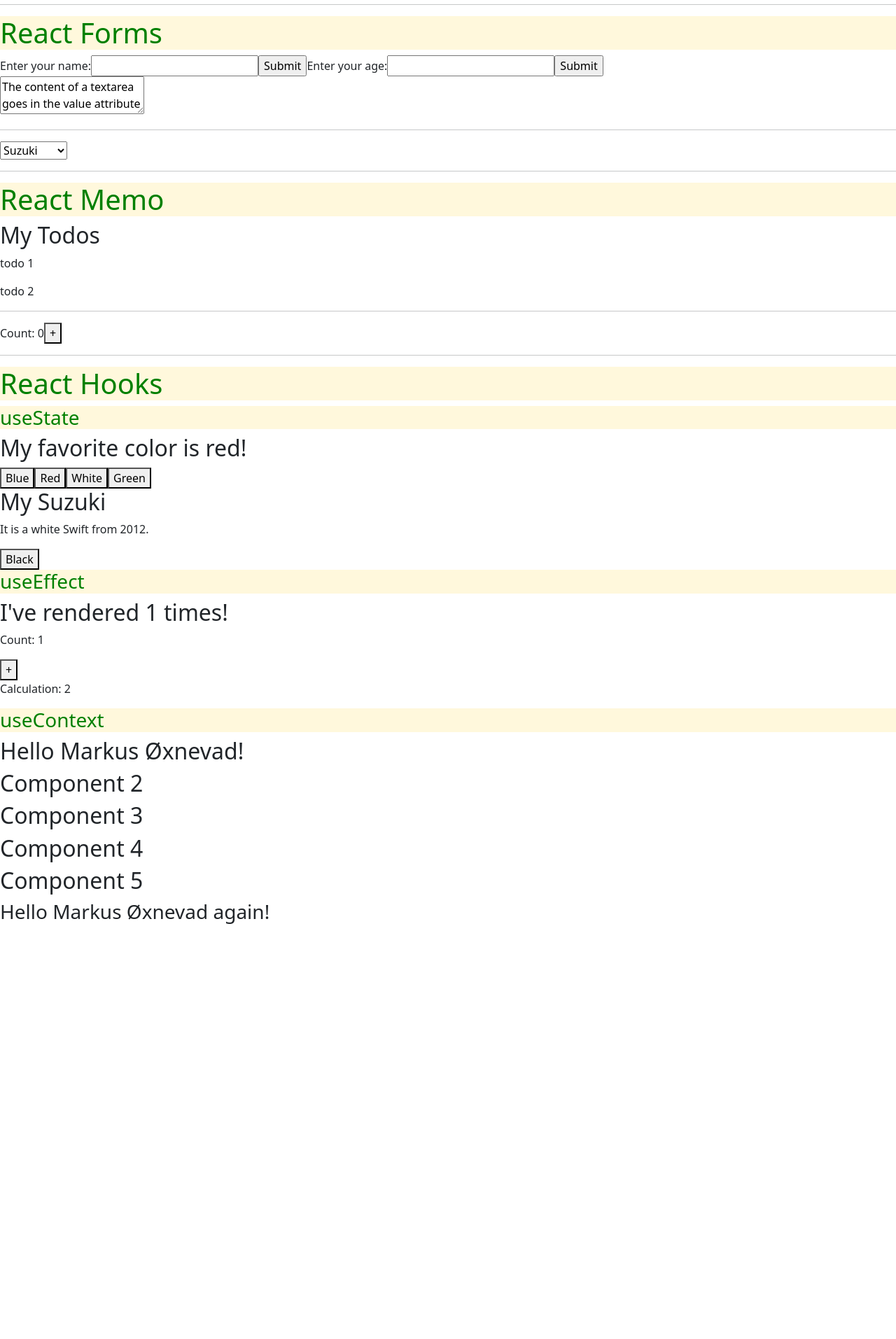
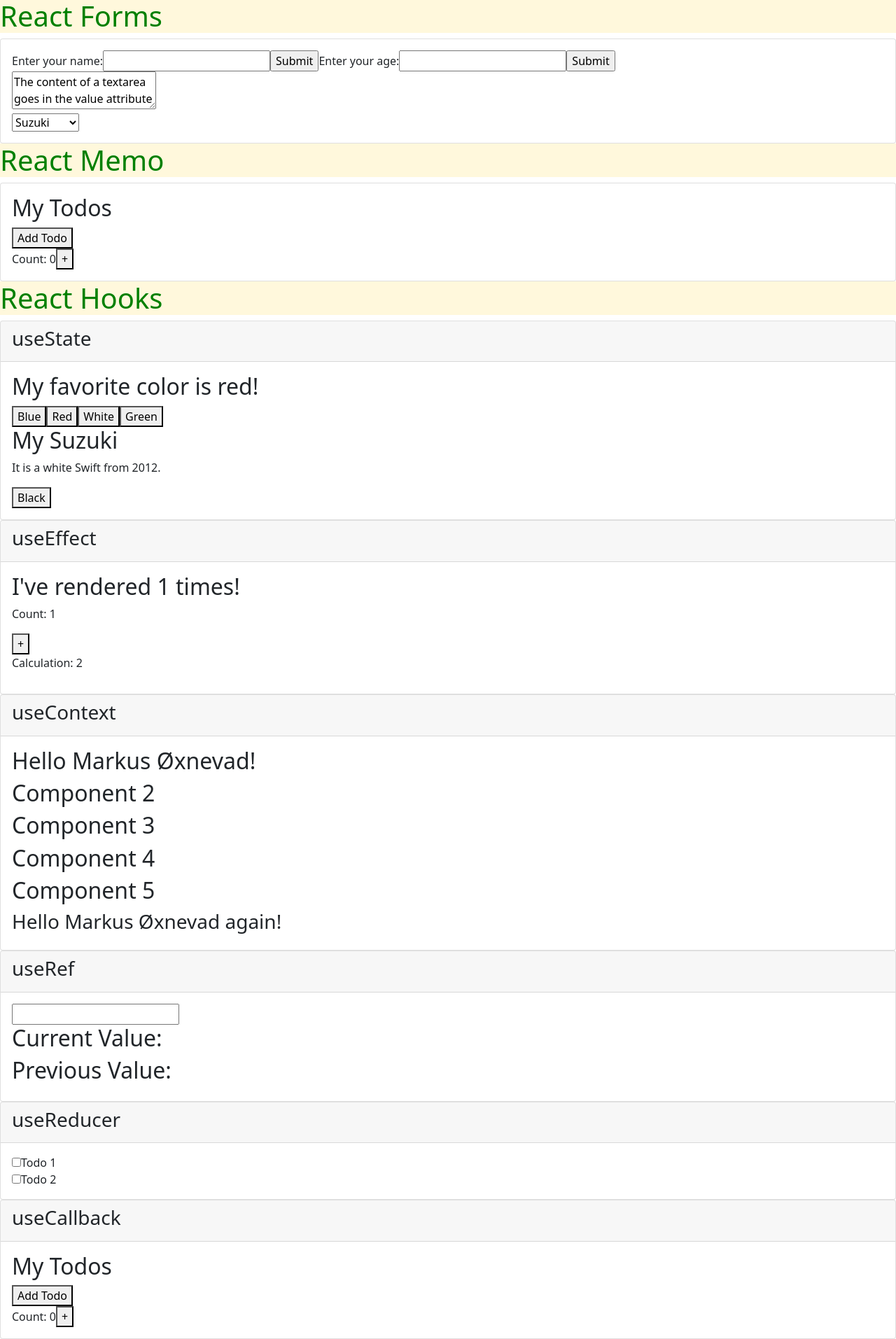
Before and after one commit to markusoxnevad1/LearningReact, a React (Create React App) app: page /learningreact in a window 1280 px wide. Shown: the part 615-2528 px from the top of the page at 70% size. Before the commit the page ends 1942 px from the top, so only its background shows below. Built offline with nearby package versions, Linux system fonts and the light colour scheme.

Commit message:
feat: added cards and new hook examples

```diff
--- a/src/App.scss
+++ b/src/App.scss
@@ -1,19 +1,18 @@
-$beige: #fff8dc;
-$green: green;
+$background: #fff8dc;
+$fontcolor: green;
 
 .backgroundstyling {
-    color: $green;
-    background-color: $beige;
+    color: $fontcolor;
+    background-color: $background;
     padding: 10px;
     font-family: sans-serif;
 }
 
 h1 {
-    color: $green;
-    background-color: $beige;
+    color: $fontcolor;
+    background-color: $background;
 }
 
 .subcategory {
-    color: $green;
-    background-color: $beige;
+    color: $fontcolor;
 }
--- a/src/LearningReact.js
+++ b/src/LearningReact.js
@@ -1,7 +1,8 @@
-import React, { createContext } from "react";
-import { useState, useEffect, useContext, useRef } from "react";
+import React, { createContext, useCallback } from "react";
+import { useState, useEffect, useContext, useRef, useReducer } from "react";
 import Todos from './Todos';
 import './App.scss';
+import { ListGroup, Card } from 'react-bootstrap';
 
 class Car extends React.Component {
     constructor(props) {
@@ -183,16 +184,19 @@ function MyFormDropdown() {
 
 const AppTodo = () => {
     const [count, setCount] = useState(0);
-    const [todos, setTodos] = useState(["todo 1", "todo 2"]);
+    const [todos, setTodos] = useState([]);
 
     const increment = () => {
         setCount((c) => c + 1);
     };
 
+    const addTodo = useCallback(() => {
+        setTodos((t) => [...t, "New Todo"]);
+    }, [todos]);
+
     return (
         <>
-            <Todos todos={todos} />
-            <hr />
+            <Todos todos={todos} addTodo={addTodo} />
             <div>
                 Count: {count}
                 <button onClick={increment}>+</button>
@@ -322,7 +326,77 @@ function Component5() {
 }
 
 function HooksUseRef() {
+    const [inputValue, setInputValue] = useState("");
+    const previousInputValue = useRef("");
 
+    useEffect(() => {
+        previousInputValue.current = inputValue;
+    }, [inputValue]);
+
+    return (
+        <>
+            <input
+                type="text"
+                value={inputValue}
+                onChange={(e) => setInputValue(e.target.value)}
+            />
+            <h2>Current Value: {inputValue}</h2>
+            <h2>Previous Value: {previousInputValue.current}</h2>
+            </>
+    )
+}
+
+const initialTodos = [
+    {
+        id: 1,
+        title: "Todo 1",
+        complete: false
+    },
+    {
+        id: 2,
+        title: "Todo 2",
+        complete: false
+    }
+];
+
+const reducer = (state, action) => {
+    switch (action.type) {
+        case "COMPLETE":
+            return state.map((todo) => {
+                if (todo.id === action.id) {
+                    return {...todo, complete: !todo.complete };
+                } else {
+                    return todo;
+                }
+            });
+        default:
+            return state;
+    }
+}
+
+function UseReducerTodos() {
+    const [todos, dispatch] = useReducer(reducer, initialTodos);
+
+    const handleComplete = (todo) => {
+        dispatch({ type: "COMPLETE", id: todo.id});
+    };
+
+    return (
+        <>
+            {todos.map((todo) => (
+                <div key={todo.id}>
+                    <label>
+                        <input
+                            type="checkbox"
+                            checked={todo.complete}
+                            onChange={() => handleComplete(todo)}
+                        />
+                        {todo.title}
+                    </label>
+                </div>
+            ))}
+        </>
+    )
 }
 
 
@@ -330,30 +404,68 @@ class Garage extends React.Component {
     render() {
         return (
             <div>
-                <hr />
                 <h1>React Components</h1>
+                <Card>
+                    <Card.Body>
                         <Car />
                         <GarageInfo />
-                <hr />
+                    </Card.Body>
+                </Card>
                 <h1>React Forms</h1>
+                <Card>
+                    <Card.Body>
                         <MyForm />
                         <MyFormTextarea />
-                <hr />
                         <MyFormDropdown />
-                <hr />
+                    </Card.Body>
+                </Card>
                 <h1>React Memo</h1>
+                <Card>
+                    <Card.Body>
                     <AppTodo />
-                <hr />
+                    </Card.Body>
+                </Card>
                 <h1>React Hooks</h1>
-                <h3 className="subcategory">useState</h3>
+                <Card>
+                    <Card.Header><h3>useState</h3></Card.Header>
+                    <Card.Body>
                         <FavoriteColor />
                         <CarInformation />
-                <h3 className="subcategory">useEffect</h3>
+                    </Card.Body>
+                </Card>
+                <Card>
+                    <Card.Header><h3>useEffect</h3></Card.Header>
+                    <Card.Body>
                         <Timer />
                         <Counter />
-                <h3 className="subcategory">useContext</h3>
+                    </Card.Body>
+                </Card>
+                <Card>
+                    <Card.Header><h3>useContext</h3></Card.Header>
+                    <Card.Body>
                         <Component1 />
+                    </Card.Body>
+                </Card>
+                <Card>
+                    <Card.Header><h3>useRef</h3></Card.Header>
+                    <Card.Body>
+                        <HooksUseRef />
+                    </Card.Body>
+                </Card>
+                <Card>
+                    <Card.Header><h3>useReducer</h3></Card.Header>
+                    <Card.Body>
+                        <UseReducerTodos />
+                    </Card.Body>
+                </Card>
+                <Card>
+                    <Card.Header><h3>useCallback</h3></Card.Header>
+                    <Card.Body>
+                        <AppTodo />
+                    </Card.Body>
+                </Card>
             </div>
+
         )
     }
 }
--- a/src/Todos.js
+++ b/src/Todos.js
@@ -1,14 +1,15 @@
 import React from "react";
 import { memo } from 'react';
 
-const Todos = ({ todos }) =>  {
-    console.log("child render")
+const Todos = ({ todos, addTodo }) =>  {
+    console.log("child render");
     return (
         <>
             <h2>My Todos</h2>
             {todos.map((todo, index) => {
                 return <p key={index}>{todo}</p>
             })}
+            <button onClick={addTodo}>Add Todo</button>
         </>
     )
 }
--- a/src/pages/Layout.js
+++ b/src/pages/Layout.js
@@ -6,7 +6,7 @@ const Layout = () => {
     return (
         <>
         <Navbar className="navbar navbar-expand-lg navbar-light bg-light" variant="dark">
-            <ul class="nav nav-tabs">
+            <ul className="nav nav-tabs">
                 <li>
                     <Nav.Link href="/">Home</Nav.Link>
                 </li>
```
Lines whose indentation alone changed are shown as unchanged.
